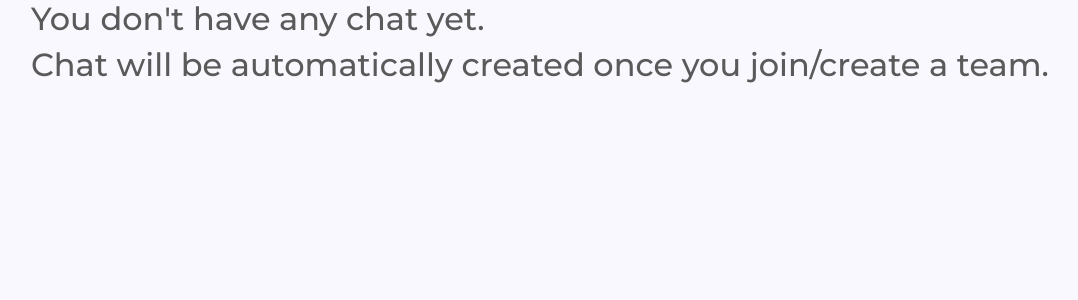
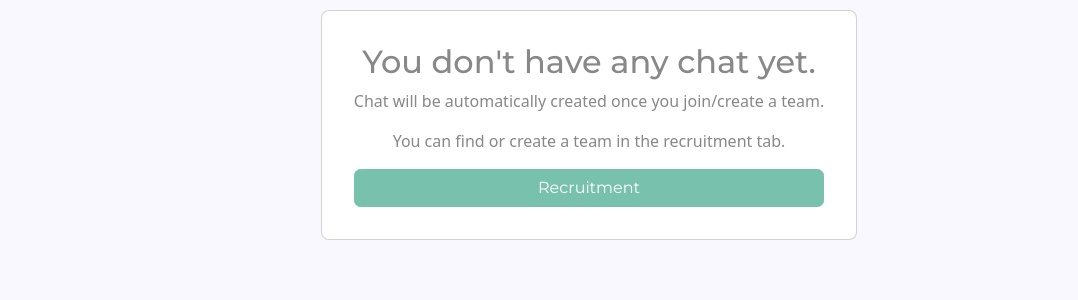
Before and after one commit to tu-teamfinder/teamfinder-deploy, a Django app: page /chat/1 in a window 1280 px wide. Shown: the part 56-356 px from the top of the page, without its empty margins (51-1129 px from the left). Run offline with Django 5.2, Linux system fonts and the light colour scheme; the visitor is signed in with stand-in values (Sample User, id 1); data that the repository does not hold is empty; parts of the project's set-up code (start-up, migrations or seed data) failed here and were passed over; some libraries are stand-ins or nearby versions.

Commit message:
update no_chat.html

```diff
--- a/teamfinder/chat/templates/no_chat.html
+++ b/teamfinder/chat/templates/no_chat.html
@@ -1,9 +1,27 @@
 {% extends 'base.html' %}
 {% block title %}no chat{% endblock %}
 {% block content %}
+<style>
+    .container-md {
+        display: flex;
+        padding: 10px;
+        justify-content: center;
+        align-items: center;
+        text-align: center;
+    }
+    .card {
+        padding: 32px;
+        border-radius: 8px;
+        max-width: 600px;
+    }
+</style>
 <div class="container-md">
-    <h2>You don't have any chat yet.</h2>
-    <h2>Chat will be automatically created once you join/create a team.</h2>
+    <div class="card">
+        <h2>You don't have any chat yet.</h2>
+        <p>Chat will be automatically created once you join/create a team.</p>
+        <p>You can find or create a team in the recruitment tab.</p>
+        <a href="{% url 'recruitment' %}" class="btn btn-primary">Recruitment</a>
+    </div>
 </div>
 
 {% endblock %}
```
